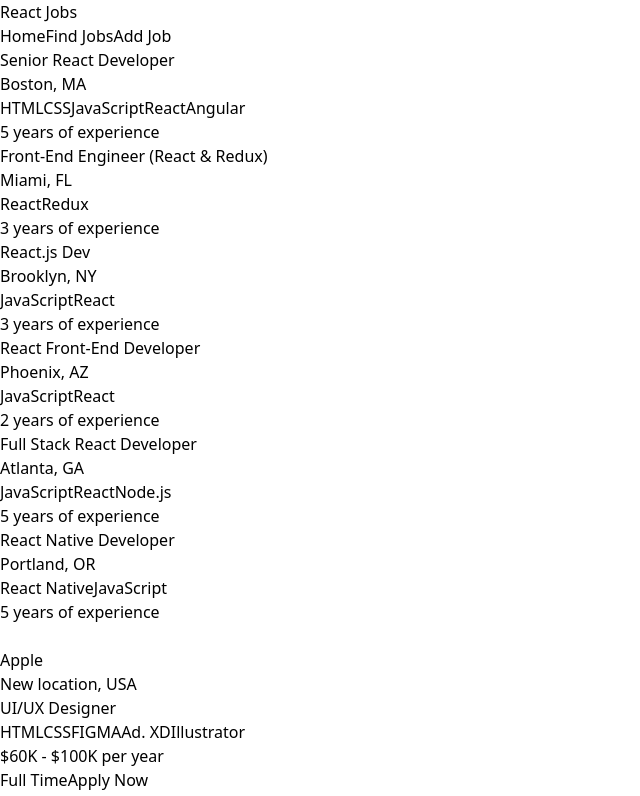
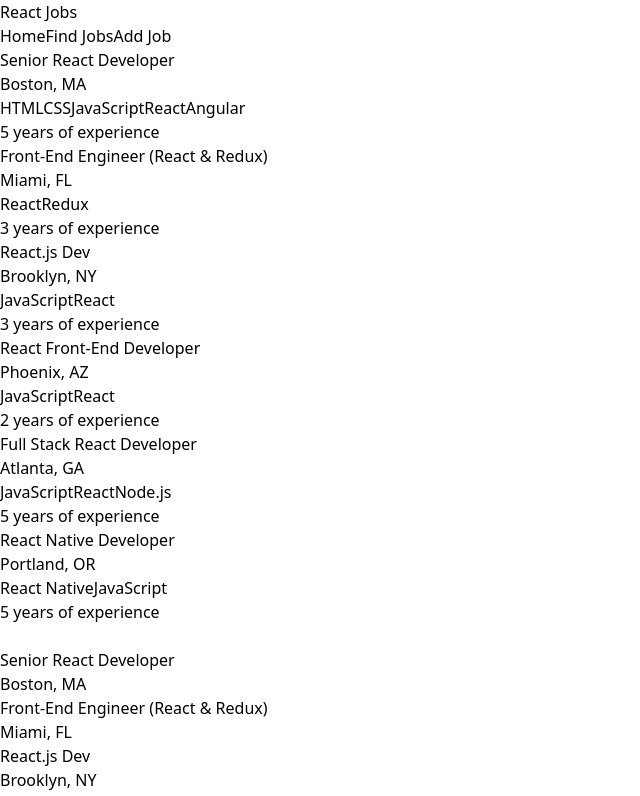
Before and after one commit to Amumug/Jobs-React, a React (Vite) app: page /findjobs in a window 1280 px wide. Shown: the top 796 px of the page, without its empty margins (0-640 px from the left). Built offline with nearby package versions, Linux system fonts and the light colour scheme; data requests are answered from the project's data file.

Commit message:
React-JObs

```diff
--- a/src/components/JobCards.jsx
+++ b/src/components/JobCards.jsx
@@ -50,31 +50,69 @@ const JobCards = () => {
           <div className="group bg-gray-900 p-4 lg:p-8">
             <div className="mb-3 text-right">
               <button className="text-gray-50 transition-all duration-300 hover:scale-110 hover:text-red-600">
-              <svg xmlns="http://www.w3.org/2000/svg" viewBox="0 0 24 24" fill="currentColor" className="h-6 w-6">
+                <svg
+                  xmlns="http://www.w3.org/2000/svg"
+                  viewBox="0 0 24 24"
+                  fill="currentColor"
+                  className="h-6 w-6"
+                >
                   <path d="M11.645 20.91l-.007-.003-.022-.012a15.247 15.247 0 01-.383-.218 25.18 25.18 0 01-4.244-3.17C4.688 15.36 2.25 12.174 2.25 8.25 2.25 5.322 4.714 3 7.688 3A5.5 5.5 0 0112 5.052 5.5 5.5 0 0116.313 3c2.973 0 5.437 2.322 5.437 5.25 0 3.925-2.438 7.111-4.739 9.256a25.175 25.175 0 01-4.244 3.17 15.247 15.247 0 01-.383.219l-.022.012-.007.004-.003.001a.752.752 0 01-.704 0l-.003-.001z" />
                 </svg>
               </button>
             </div>
             <div className="flex items-center gap-x-2">
+              {jobs.map((job) => (
                 <div>
-              <h3 className="text-xl font-bold text-gray-50">Apple</h3>
-              <span className="text-xs text-gray-300">New location, USA</span>
+                  <h3
+                    className="text-xl font-bold text-gray-50"
+                    key={job.id}
+                    job={job}
+                  >
+                    {job.jobName}
+                  </h3>
+                  <span
+                    className="text-xs text-gray-300"
+                    key={job.id}
+                    job={job}
+                  >
+                    {job.location}
+                  </span>
+                </div>
+              ))}
+            </div>
+            <div className="my-4">
+              <h3 className="text-2xl font-medium text-gray-200">
+                UI/UX Designer
+              </h3>
+              <div className="text-sm font-medium">
+                <span className="m-1 ml-0 inline-block text-blue-500">
+                  HTML
+                </span>
+                <span className="m-1 ml-0 inline-block text-yellow-500">
+                  CSS
+                </span>
+                <span className="m-1 ml-0 inline-block text-pink-500">
+                  FIGMA
+                </span>
+                <span className="m-1 ml-0 inline-block text-lime-500">
+                  Ad. XD
+                </span>
+                <span className="m-1 ml-0 inline-block text-blue-500">
+                  Illustrator
+                </span>
+              </div>
+              <div className="mt-2 text-sm text-gray-400">
+                $60K - $100K per year
               </div>
             </div>
-          <div className="my-4">
-            <h3 className="text-2xl font-medium text-gray-200">UI/UX Designer</h3>
-            <div className="text-sm font-medium">
-              <span className="m-1 ml-0 inline-block text-blue-500">HTML</span>
-              <span className="m-1 ml-0 inline-block text-yellow-500">CSS</span>
-              <span className="m-1 ml-0 inline-block text-pink-500">FIGMA</span>
-              <span className="m-1 ml-0 inline-block text-lime-500">Ad. XD</span>
-              <span className="m-1 ml-0 inline-block text-blue-500">Illustrator</span>
-            </div>
-            <div className="mt-2 text-sm text-gray-400">$60K - $100K per year</div>
-          </div>
             <div className="flex items-center justify-between">
-            <span className="text-sm font-medium text-gray-50">Full Time</span>
-            <a href="#" className="font-medium text-blue-500 transition-all duration-300 group-hover:text-blue-500/80">
+              <span className="text-sm font-medium text-gray-50">
+                Full Time
+              </span>
+              <a
+                href="#"
+                className="font-medium text-blue-500 transition-all duration-300 group-hover:text-blue-500/80"
+              >
                 Apply Now
               </a>
             </div>
```
Lines whose indentation alone changed are shown as unchanged.
